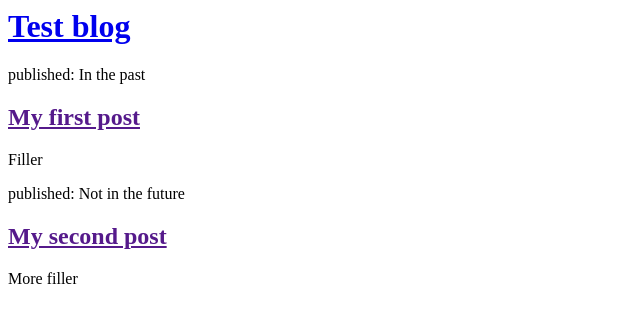
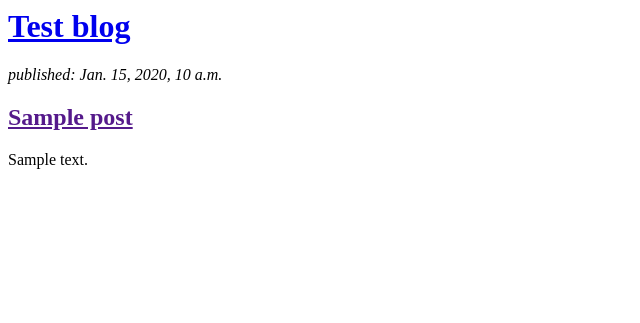
Before and after one commit to damarshad/my-first-blog, a Django app: page / in a window 1280 px wide. Shown: the top 323 px of the page, without its empty margins (0-640 px from the left). Run offline with Django 3.2, Linux system fonts and the light colour scheme; tables that the repository leaves empty hold one stand-in row (values such as "Sample post").

Commit message:
HTML flex

```diff
--- a/danblog/templates/danblog/post_list.html
+++ b/danblog/templates/danblog/post_list.html
@@ -6,17 +6,12 @@
         <div>
             <h1><a href="/">Test blog</a></h1>
         </div>
-
-        <div>
-            <p>published: In the past</p>
-            <h2><a href="">My first post</a></h2>
-            <p>Filler</p>
-        </div>
-
-        <div>
-            <p>published: Not in the future</p>
-            <h2><a href="">My second post</a></h2>
-            <p>More filler</p>
-        </div>
+        {% for post in posts %}
+            <div>
+                <p><i>published: {{ post.published_date }}</i></p>
+                <h2><a href="">{{ post.title }}</a></h2>
+                <p>{{ post.text|linebreaksbr }}</p>
+            </div>
+        {% endfor %}
     </body>
 </html>
--- a/danblog/views.py
+++ b/danblog/views.py
@@ -1,4 +1,7 @@
 from django.shortcuts import render
+from django.utils import timezone
+from .models import Post
 
 def post_list(request):
-    return render(request, 'danblog/post_list.html', {})
+    posts = Post.objects.filter(published_date__lte=timezone.now()).order_by('published_date')
+    return render(request, 'danblog/post_list.html', {'posts': posts})
--- a/mysite/settings.py
+++ b/mysite/settings.py
@@ -106,7 +106,7 @@ AUTH_PASSWORD_VALIDATORS = [
 
 LANGUAGE_CODE = 'en-us' #Left as english for personal readability
 
-TIME_ZONE = 'Europe/Berlin'
+TIME_ZONE = 'UTC'
 
 USE_I18N = True
 
```
